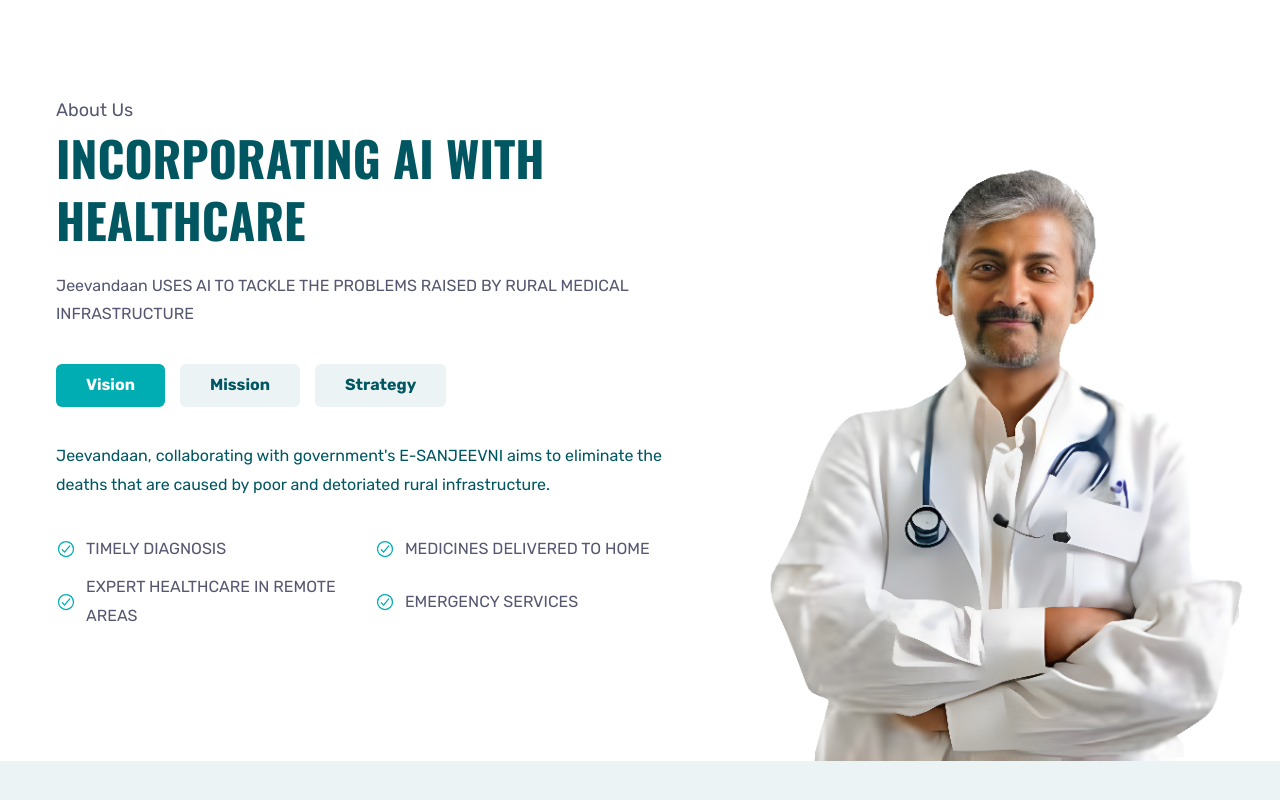
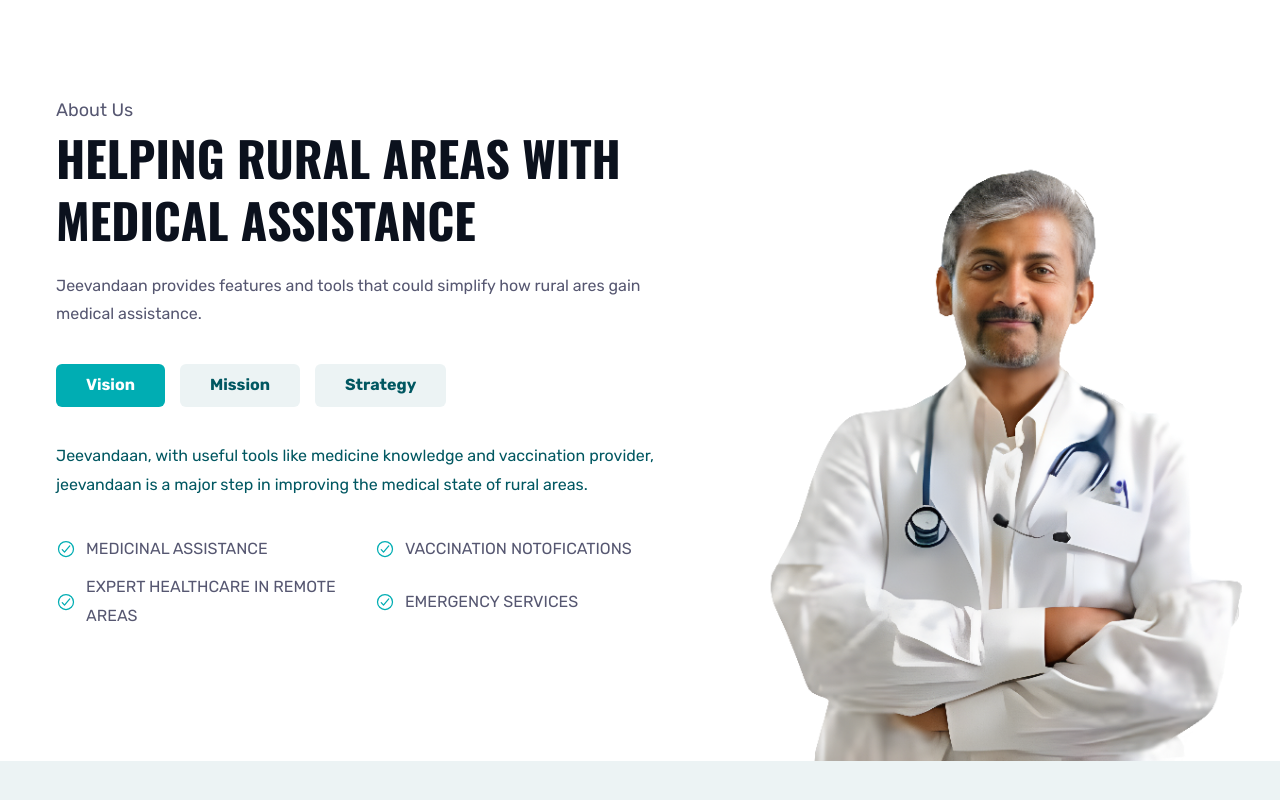
Before and after one commit to adiprem73/CtrlZ-Pravardhan, a plain HTML site: page index.html in a window 1280 px wide. Shown: the part 1620-2420 px from the top of the page. Drawn offline with nearby package versions, Linux system fonts and the light colour scheme.

Commit message:
ui CHANGES

```diff
--- a/assets/css/style.css
+++ b/assets/css/style.css
@@ -186,7 +186,7 @@
 .headline-sm { line-height: 1.3; }
 
 .headline-md,
-.headline-sm { color: var(--midnight-green); }
+.headline-sm { color: var(--rich-black-fogra-29); }
 
 .headline-sm { font-size: var(--headline-sm); }
 
--- a/index.html
+++ b/index.html
@@ -746,10 +746,10 @@
 
             <p class="section-subtitle title-lg has-after" id="about-label" data-reveal="left">About Us</p>
 
-            <h2 class="headline-md" data-reveal="left">INCORPORATING AI WITH HEALTHCARE</h2>
+            <h2 class="headline-md" data-reveal="left">HELPING RURAL AREAS WITH MEDICAL ASSISTANCE</h2>
 
             <p class="section-text" data-reveal="left">
-              Jeevandaan USES AI TO TACKLE THE PROBLEMS RAISED BY RURAL MEDICAL INFRASTRUCTURE
+              Jeevandaan provides features and tools that could simplify how rural ares gain medical assistance.
 
             </p>
 
@@ -770,8 +770,7 @@
             </ul>
 
             <p class="tab-text" data-reveal="left">
-              Jeevandaan, collaborating with government's E-SANJEEVNI aims to eliminate the deaths that are
-              caused by poor and detoriated rural infrastructure.
+              Jeevandaan, with useful tools like medicine knowledge and vaccination provider, jeevandaan is a major step in improving the medical state of rural areas.
 
             </p>
 
@@ -782,13 +781,13 @@
                 <li class="about-item" data-reveal="left">
                   <ion-icon name="checkmark-circle-outline"></ion-icon>
 
-                  <span class="span">TIMELY DIAGNOSIS</span>
+                  <span class="span">MEDICINAL ASSISTANCE</span>
                 </li>
 
                 <li class="about-item" data-reveal="left">
                   <ion-icon name="checkmark-circle-outline"></ion-icon>
 
-                  <span class="span">MEDICINES DELIVERED TO HOME</span>
+                  <span class="span">VACCINATION NOTOFICATIONS</span>
                 </li>
 
                 <li class="about-item" data-reveal="left">
--- a/medicine/style.css
+++ b/medicine/style.css
@@ -27,7 +27,7 @@
 
 button.med-search {
     padding: 10px 20px;
-    background-color: #0056b3;
+    background-color: var(--rich-black-fogra-29);
     color: white;
     border: none;
     border-radius: 5px;
```
Also changed, not shown: medicine.html (+1 -1 lines), vaccines.html (+1 -1 lines).
